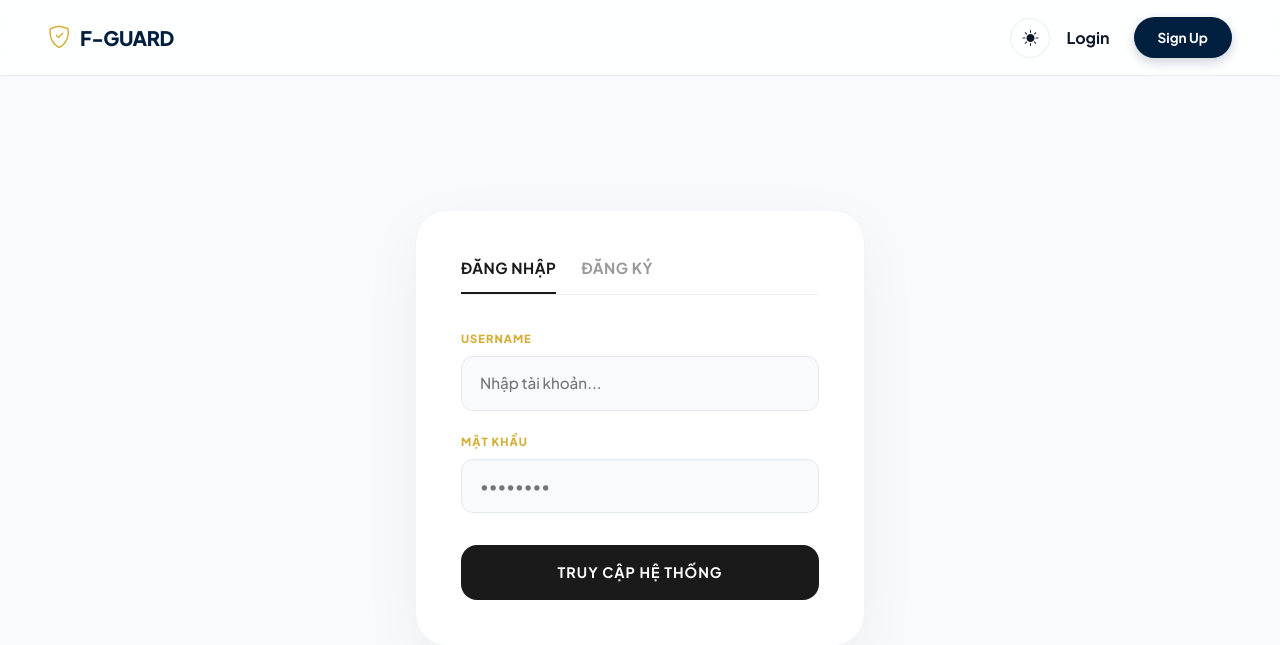
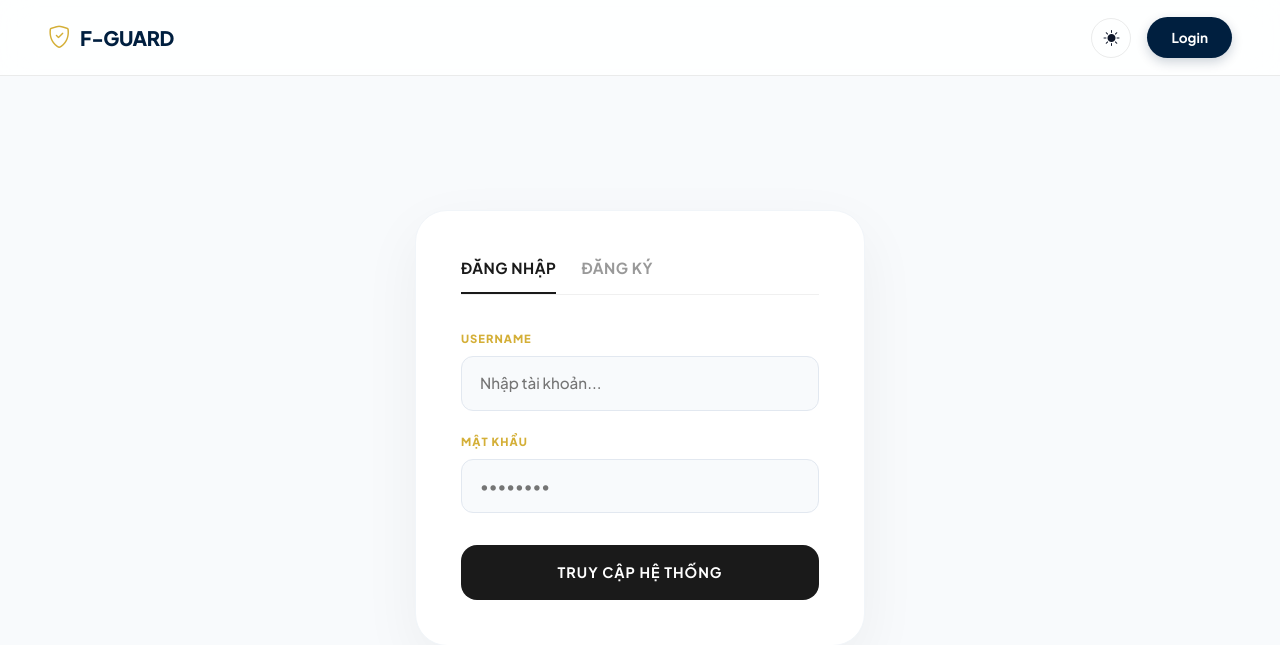
Before and after one commit to duckquan/KLTN, a Flask app: page / in a window 1280 px wide. Shown: the top 645 px of the page. Run offline with Flask 3, Linux system fonts and the light colour scheme.

Commit message:
update interface for web

```diff
--- a/templates/base.html
+++ b/templates/base.html
@@ -181,8 +181,7 @@
                             <i class="bi bi-box-arrow-right"></i>
                         </a>
                     {% else %}
-                        <a href="/" class="fw-bold text-decoration-none me-2" style="color: var(--text-main)">Login</a>
-                        <a href="/" class="btn-auth">Sign Up</a>
+                        <a href="/" class="btn-auth">Login</a>
                     {% endif %}
                 </div>
 
```
